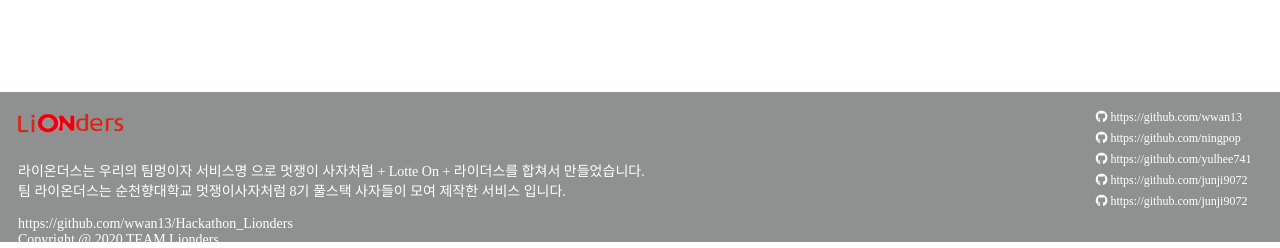
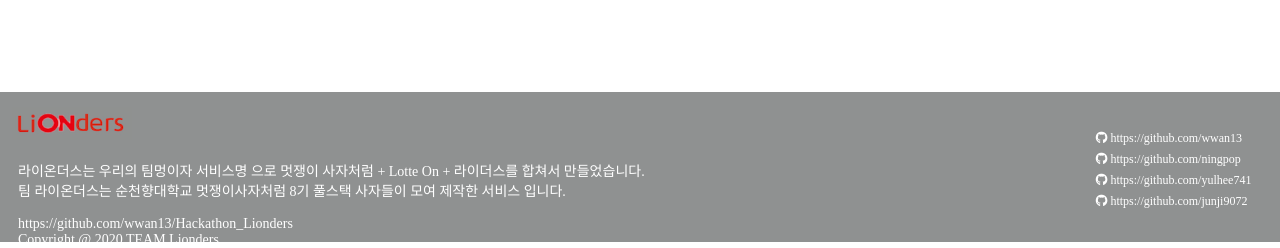
Before and after one commit to wwan13/Hackathon_Lionders, a Django app: page / in a window 1280 px wide. Shown: the part 558-806 px from the top of the page. Run offline with Django 3.2, Linux system fonts and the light colour scheme; some libraries are stand-ins or nearby versions; some web fonts are replaced.

Commit message:
[taewan] fix base

```diff
--- a/main/static/css/base.css
+++ b/main/static/css/base.css
@@ -34,7 +34,7 @@ a {
     box-shadow: 0px 0.5px 3px 1px var(--lotte-silver);
 }
 
-.navbar__logo>img {
+.navbar__logo>a>img {
     width: 90px;
     height: 45px;
 }
--- a/main/templates/base.html
+++ b/main/templates/base.html
@@ -30,7 +30,9 @@
         </div>
 
         <div class="navbar__logo">
-            <img src="{% static 'image/lionders_logo.jpeg' %}" alt="lionders_logo.jpeg">
+            <a href="#">
+                <img src="{% static 'image/lionders_logo.jpeg' %}" alt="lionders_logo.jpeg">
+            </a>
         </div>
 
         <div class="navbar__menu">
@@ -50,6 +52,8 @@
 
     {% block content %}{% endblock %}
 
+
+    <!-- footer -->
     <div class="footer">
 
         <div class="footer__left">
@@ -61,7 +65,7 @@
                 <p>팀 라이온더스는 순천향대학교 멋쟁이사자처럼 8기 풀스택 사자들이 모여 제작한 서비스 입니다.</p>
             </div>
             <div class="footer__copyright">
-                <a href="#">
+                <a href="https://github.com/wwan13/Hackathon_Lionders">
                     https://github.com/wwan13/Hackathon_Lionders <br>
                 </a>
                 <p>Copyright @ 2020 TEAM Lionders</p>
@@ -69,15 +73,14 @@
         </div>
 
         <div class="footer__right">
-            <a href="#"><i class="fab fa-github"></i> https://github.com/wwan13</a>
-            <a href="#"><i class="fab fa-github"></i> https://github.com/ningpop</a>
-            <a href="#"><i class="fab fa-github"></i> https://github.com/yulhee741</a>
-            <a href="#"><i class="fab fa-github"></i> https://github.com/junji9072</a>
-            <a href="#"><i class="fab fa-github"></i> https://github.com/junji9072</a>
+            <a href="https://github.com/wwan13"><i class="fab fa-github"></i> https://github.com/wwan13</a>
+            <a href="https://github.com/ningpop"><i class="fab fa-github"></i> https://github.com/ningpop</a>
+            <a href="https://github.com/yulhee741"><i class="fab fa-github"></i> https://github.com/yulhee741</a>
+            <a href="https://github.com/junji9072"><i class="fab fa-github"></i> https://github.com/junji9072</a>
         </div>
 
     </div>
-
+    <!---------------->
 </body>
 
 </html>
```
